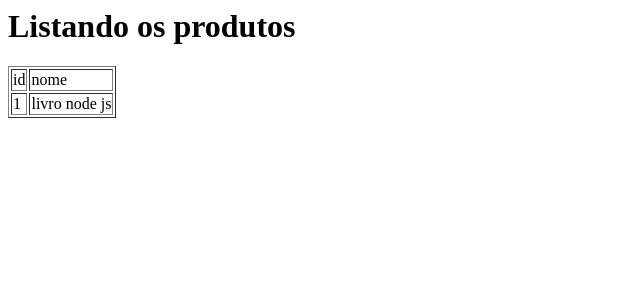
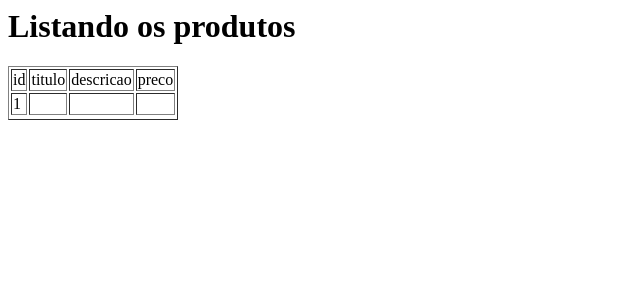
Before and after one commit to guilhermehr/node-casadocodigo, a Node server app: page /produtos in a window 1280 px wide. Shown: the top 300 px of the page, without its empty margins (0-640 px from the left). Run offline with Node 20, Linux system fonts and the light colour scheme; tables that the repository leaves empty or names only in its code hold one stand-in row (values such as "Sample post").

Commit message:
Exibindo dados do banco na tela + isolando criação da conexão

```diff
--- /dev/null
+++ b/app/infra/connectionFactory.js
@@ -0,0 +1,11 @@
+var mysql = require('mysql');
+
+module.exports = function(){
+    return mysql.createConnection({
+        host : 'localhost',
+        port : '3306',
+        user : 'root',
+        password : 'root',
+        database : 'casadocodigo_nodejs'
+    });
+}
--- a/app/routes/produtos.js
+++ b/app/routes/produtos.js
@@ -1,8 +1,19 @@
+var connectionFactory = require('../infra/connectionFactory');
+
 
 module.exports = function(app) {
     app.get('/produtos', function (req, res) {
         //    console.log("Atendendo a requisição...");
         //    console.log("listando...");
-        res.render("produtos/lista");
+
+        var connection = connectionFactory();
+
+        connection.query('select * from livros', function(err,results){
+            //console.log(err);
+            res.render('produtos/lista', {lista:results});
+        });
+
+        connection.end();
+
     });
 }
--- a/app/views/produtos/lista.ejs
+++ b/app/views/produtos/lista.ejs
@@ -7,11 +7,22 @@
     <table border="1px">
         <tr>
             <td>id</td>
-            <td>nome</td>
+            <td>titulo</td>
+            <td>descricao</td>
+            <td>preco</td>
         </tr>
+        <%for(var i=0;i<lista.length;i++) {%>
+
+            <tr>
+                <td><%=lista[i].id%></td>
+                <td><%=lista[i].titulo%></td>
+                <td><%=lista[i].descricao%></td>
+                <td><%=lista[i].preco%></td>
+            </tr>
+
+            <%}%>
+
         <tr>
-            <td>1</td>
-            <td>livro node js</td>
         </tr>
     </table>
 </body>
--- a/package.json
+++ b/package.json
@@ -22,6 +22,7 @@
   "homepage": "https://github.com/guilhermehr/node-casadocodigo#readme",
   "dependencies": {
     "ejs": "^2.5.7",
-    "express": "^4.16.2"
+    "express": "^4.16.2",
+    "mysql": "^2.15.0"
   }
 }
```
Also changed, not shown: 1 other file.
